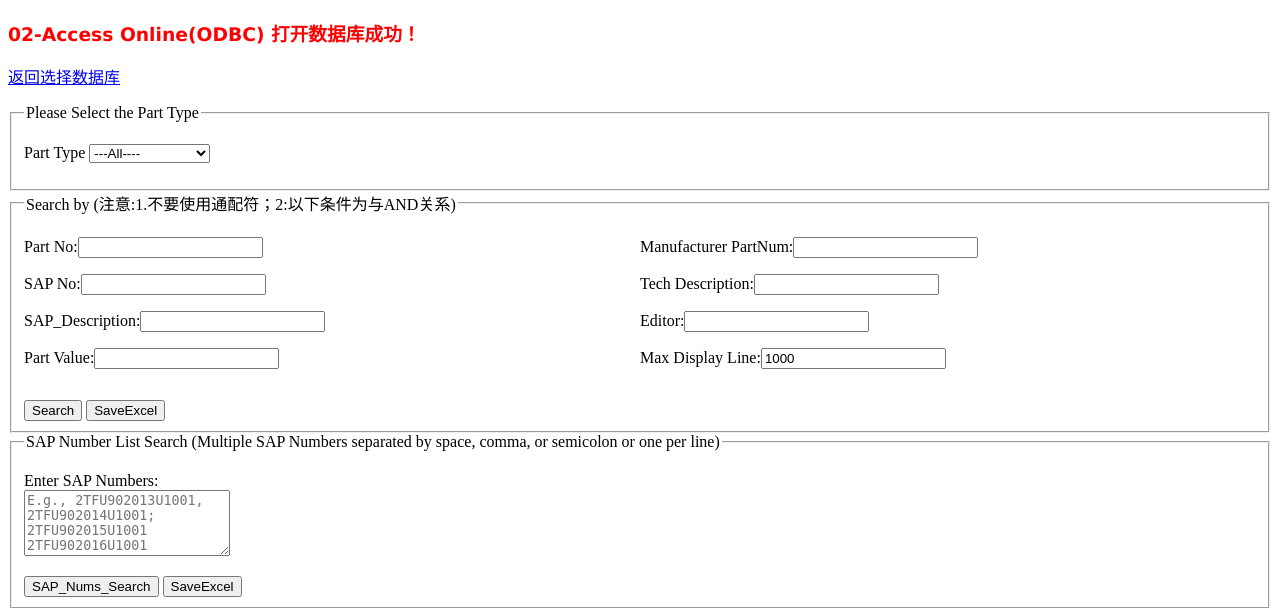
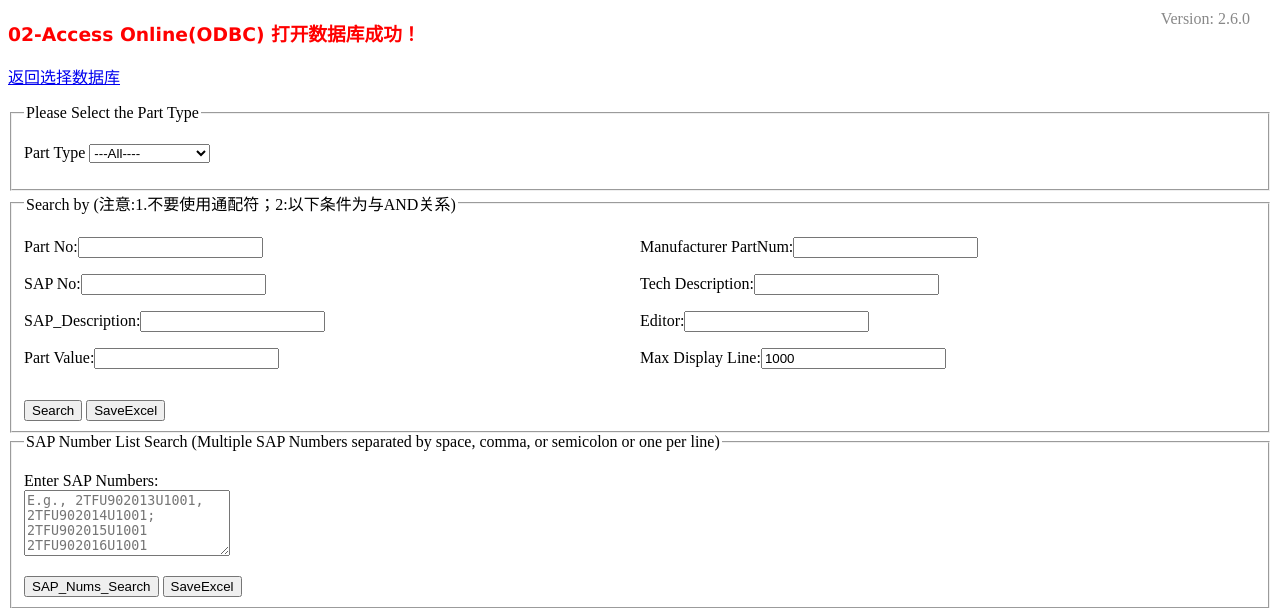
Before and after one commit to MackeyABB/Flask_CONNECT_DB, a Flask app: page /search/1 in a window 1280 px wide. Shown: the top 608 px of the page. Run offline with Flask 3, Linux system fonts and the light colour scheme; data that the repository does not hold is empty.

Commit message:
feat: 在网页端显示软件版本号

```diff
--- a/app.py
+++ b/app.py
@@ -20,6 +20,7 @@ Revision History:
 2.3.0 - 20260108: 新增过滤条件“SAP_Description”"techdescription" "editor", 网页端增加输入框。
 2.4.0 - 20260108: 支持多个SAP编号的批量查询，输入多个SAP编号，按空格、逗号、分号分隔， 未完成保存Excel功能
 2.5.0 - 20260111: 完成多个SAP编号的批量查询结果直接保存为Excel文件功能
+2.6.0 - 20240610: 在网页端显示软件版本号
 '''
 
 # 版本号
@@ -27,7 +28,7 @@ Revision History:
 # xx: 大版本，架构性变化
 # yy: 功能性新增
 # zz: Bug修复
-__Version__ = "2.5.0"
+__Version__ = "2.6.0"
 
 import sys
 from flask import Flask, send_file , jsonify , request, redirect
@@ -201,7 +202,8 @@ def index(DBType):
                 tableName=tableName,
                 Description=Description_Searchby,
                 TechDescription=TechDescription_Searchby,
-                Editor=Editor_Searchby
+                Editor=Editor_Searchby,
+                Version=__Version__
                 )
             # return db_mgt.DBList[0]
         elif request.form['btn'] == 'SaveExcel':
@@ -232,7 +234,7 @@ def index(DBType):
                 # return render_template('index.html', Part_Type_List=Part_Type_List, MaxLine=MaxLine, sql_result=sql_result, columnNameList=columnNameList, sql_result_len=sql_result_len)
             else:
                 flash("没有数据，无法保存Excel！")
-                return render_template('index.html', Part_Type_List=Part_Type_List)
+                return render_template('index.html', Part_Type_List=Part_Type_List,Version=__Version__)
         elif request.form['btn'] == 'SAP_Nums_Search':
             # 搜索多个SAP编号
             # 处理多个SAP编号的输入，按空格、逗号、分号分隔
@@ -262,12 +264,13 @@ def index(DBType):
                 columnNameList=columnNameList,
                 sql_result_len=sql_result_len,
                 SAP_Nums=SAP_Number_List,
-                MaxLine=MaxLine
+                MaxLine=MaxLine,
+                Version=__Version__
                 )
         else:
-            return render_template('index.html', Part_Type_List=Part_Type_List)
+            return render_template('index.html', Part_Type_List=Part_Type_List, Version=__Version__)
     else:
-        return render_template('index.html', Part_Type_List=Part_Type_List)
+        return render_template('index.html', Part_Type_List=Part_Type_List, Version=__Version__)
 
 
 #函数，功能为读取Windhill的BOM表并去除重复。输入，Excel Sheet, WinChill返回的JSON，Level是指BOM结构上的层级，1为首层
--- a/templates/index.html
+++ b/templates/index.html
@@ -47,6 +47,10 @@
 
 
 <body>
+    <!-- 显示软件版本信息 -->
+    <div style="position: absolute; top: 10px; right: 30px; color: #888; font-size: 16px;">
+    Version: {{ Version }}
+</div>
     <!--输出flash调试信息-->
     <p>
         {% for message in get_flashed_messages() %}
```
